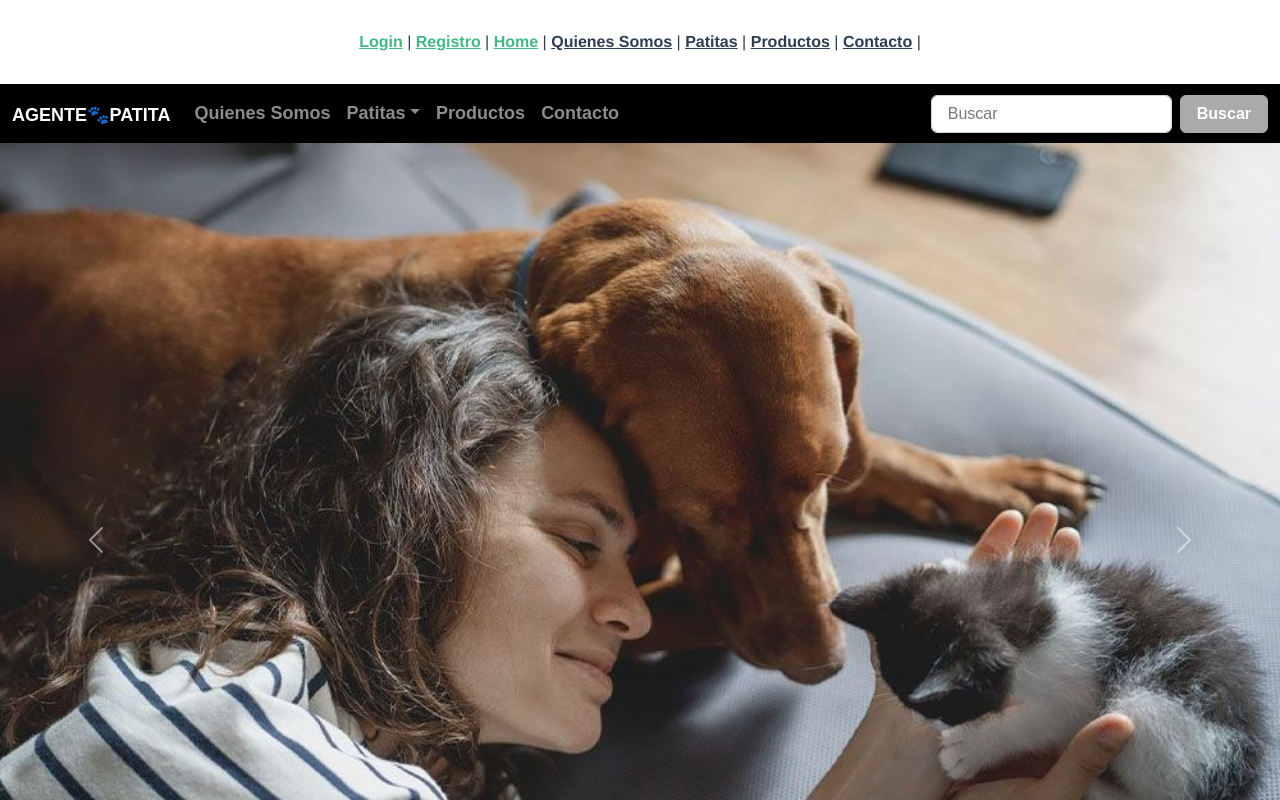
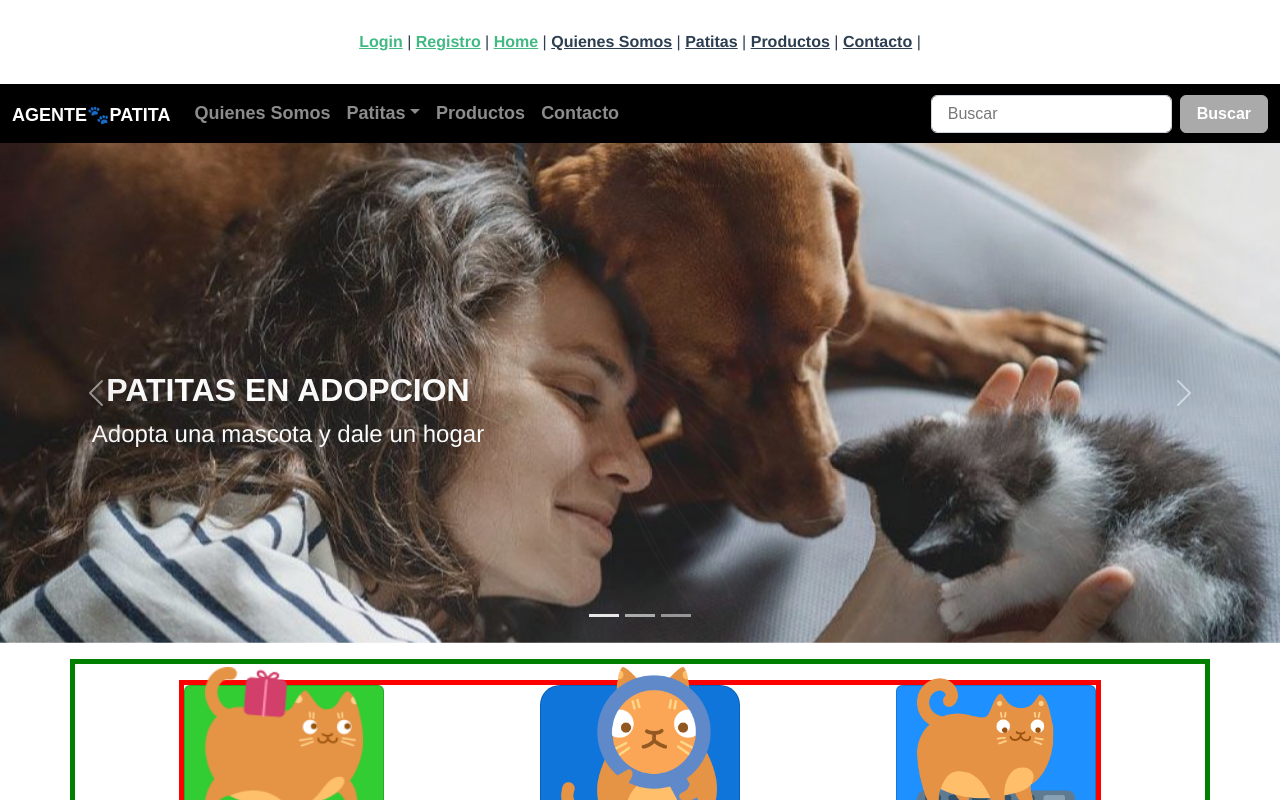
Before and after one commit to Betacor/agentepatita, a Vue app: page / in a window 1280 px wide. Shown: the top 800 px of the page. Built offline with nearby package versions, Linux system fonts and the light colour scheme; a web font is replaced by a local one.

Commit message:
Agrega Carousel Fade

```diff
--- a/src/components/Carousel.vue
+++ b/src/components/Carousel.vue
@@ -1,6 +1,6 @@
 <template>
 
-	<div id="carouselExampleCaptions" class="carousel slide" data-bs-ride="false">
+  <div id="carouselExampleFade" class="carousel slide carousel-fade" data-bs-ride="carousel" data-bs-interval="5000">
     <div class="carousel-indicators">
       <button type="button" data-bs-target="#carouselExampleCaptions" data-bs-slide-to="0" class="active" aria-current="true" aria-label="Slide 1"></button>
       <button type="button" data-bs-target="#carouselExampleCaptions" data-bs-slide-to="1" aria-label="Slide 2"></button>
@@ -10,35 +10,37 @@
       <div class="carousel-item active">
         <img src="../assets/img/gato-mano.jpeg" class="d-block w-100" alt="...">
         <div class="carousel-caption d-none d-md-block">
-          <h5>Patitas en adopción</h5>
+          <h5>PATITAS EN ADOPCION</h5>
           <p>Adopta una mascota y dale un hogar</p>
         </div>
       </div>
       <div class="carousel-item">
         <img src="../assets/img/lonelycat.jpg" class="d-block w-100" alt="...">
         <div class="carousel-caption d-none d-md-block">
-          <h5>Patitas Perdidas</h5>
+          <h5>PATITAS PERDIDAS</h5>
           <p>Busca mascotas que se hayan perdido</p>
         </div>
       </div>
       <div class="carousel-item">
-        <img src="../assets/img/dog-girl.jpg" class="d-block w-100" alt="...">
+        <img src="../assets/img/encontrados.png" class="d-block w-100" alt="...">
         <div class="carousel-caption d-none d-md-block">
-          <h5>Patitas Encontradas</h5>
-          <p>Encuentra a los dueños de una mascota perdida</p>
+          <h5>PATITAS ENCONTRADAS</h5>
+          <p>Encuentra a los dueños <br>de una mascota perdida</p>
+
         </div>
       </div>
     </div>
-    <button class="carousel-control-prev" type="button" data-bs-target="#carouselExampleCaptions" data-bs-slide="prev">
+    <button class="carousel-control-prev" type="button" data-bs-target="#carouselExampleFade" data-bs-slide="prev">
       <span class="carousel-control-prev-icon" aria-hidden="true"></span>
       <span class="visually-hidden">Previous</span>
     </button>
-    <button class="carousel-control-next" type="button" data-bs-target="#carouselExampleCaptions" data-bs-slide="next">
+    <button class="carousel-control-next" type="button" data-bs-target="#carouselExampleFade" data-bs-slide="next">
       <span class="carousel-control-next-icon" aria-hidden="true"></span>
       <span class="visually-hidden">Next</span>
     </button>
 
   </div>
+
 
 </template>
 
@@ -47,8 +49,31 @@
 </script>
 
 <style scoped>
-/*
-.carousel {
-  height: 500px;
-} */
+
+.carousel-item img {
+  height: 500px; /* o cualquier otra altura deseada */
+  object-fit: cover;
+}
+
+.carousel-caption {
+  display: flex;
+  flex-direction: column;
+  justify-content: center;
+  align-items: flex-start;
+  left: -40%;
+  transform: translateY(-100%);
+}
+
+.carousel-inner {
+  height: 100%;
+}
+
+.carousel-caption h5 {
+  font-size: 2em;
+}
+
+.carousel-caption p {
+  font-size: 1.5em;
+}
+
 </style>
```
Also changed, not shown: src/assets/img/encontrados.png (added).
